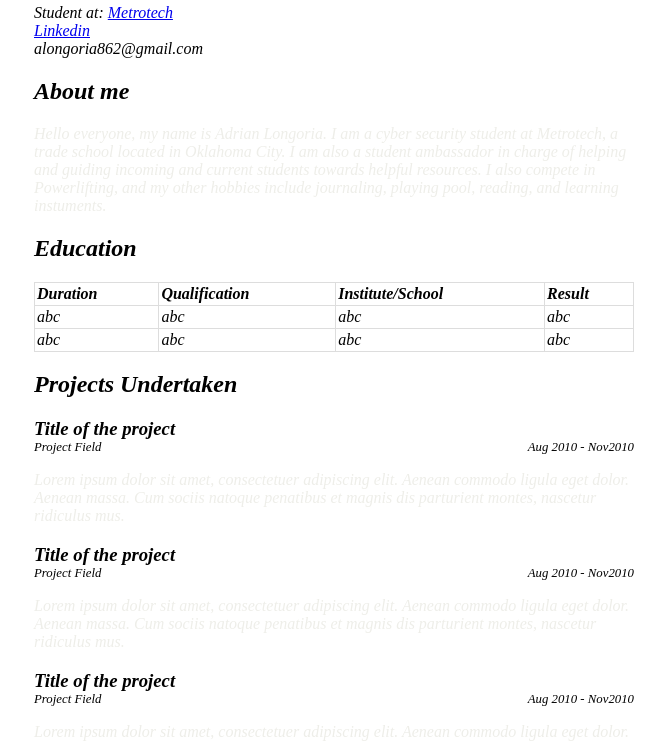
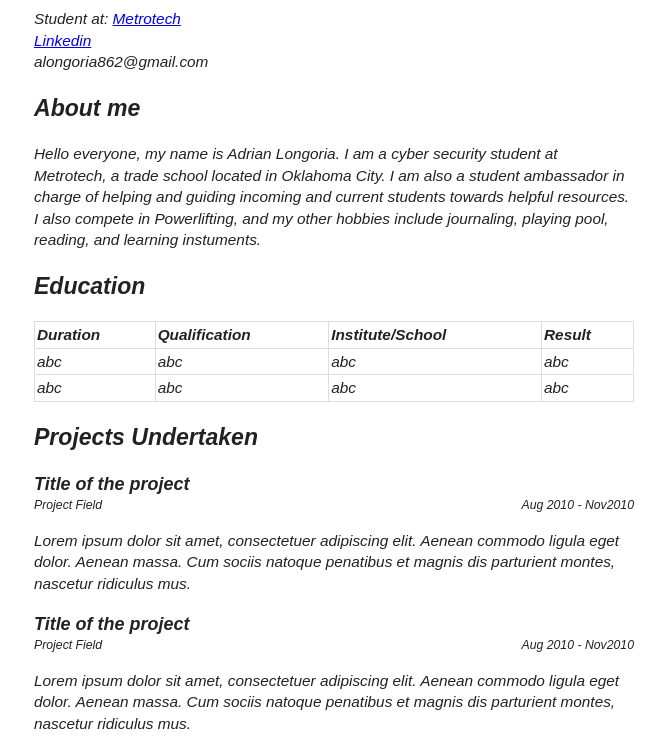
Before and after one commit to Adrian-Longoria/Adrian-Longoria.github.io, a plain HTML site: page index.html in a window 1280 px wide. Shown: the part 76-819 px from the top of the page, without its empty margins (306-971 px from the left). Drawn offline with Linux system fonts and the light colour scheme.

Commit message:
reverted all darkmode changes

```diff
--- a/style.css
+++ b/style.css
@@ -8,10 +8,6 @@ audio:not([controls]) { display: none; }
 [hidden] { display: none; }
 
 
-@media screen and (prefers-color-scheme: light) {
-  body {
-    background-color: white;
-    color: black;
 
 
 /* =============================================================================
@@ -26,13 +22,9 @@ audio:not([controls]) { display: none; }
 
 html { font-size: 120%; overflow-y: scroll; -webkit-text-size-adjust: 100%; -ms-text-size-adjust: 100%; }
 
-body { margin: 0; font-size: 0.8em; line-height: 1.4;
-	background-color: black; color: white; }
+body { margin: 0; font-size: 0.8em; line-height: 1.4;}
 
 body, button, input, select, textarea { font-family: sans-serif; color: #222; }
-	  p {
-  color: #eeeee9;
-}
 
 
 /*
```
